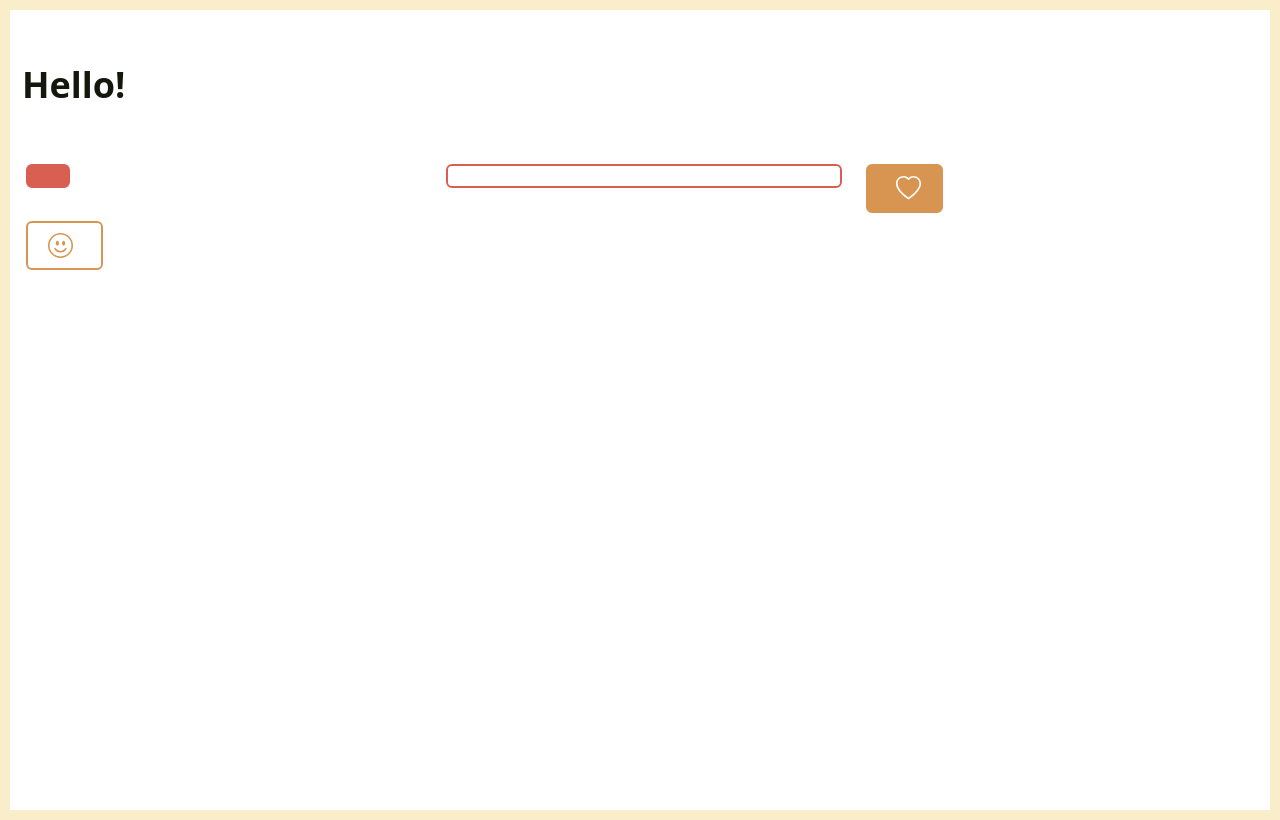
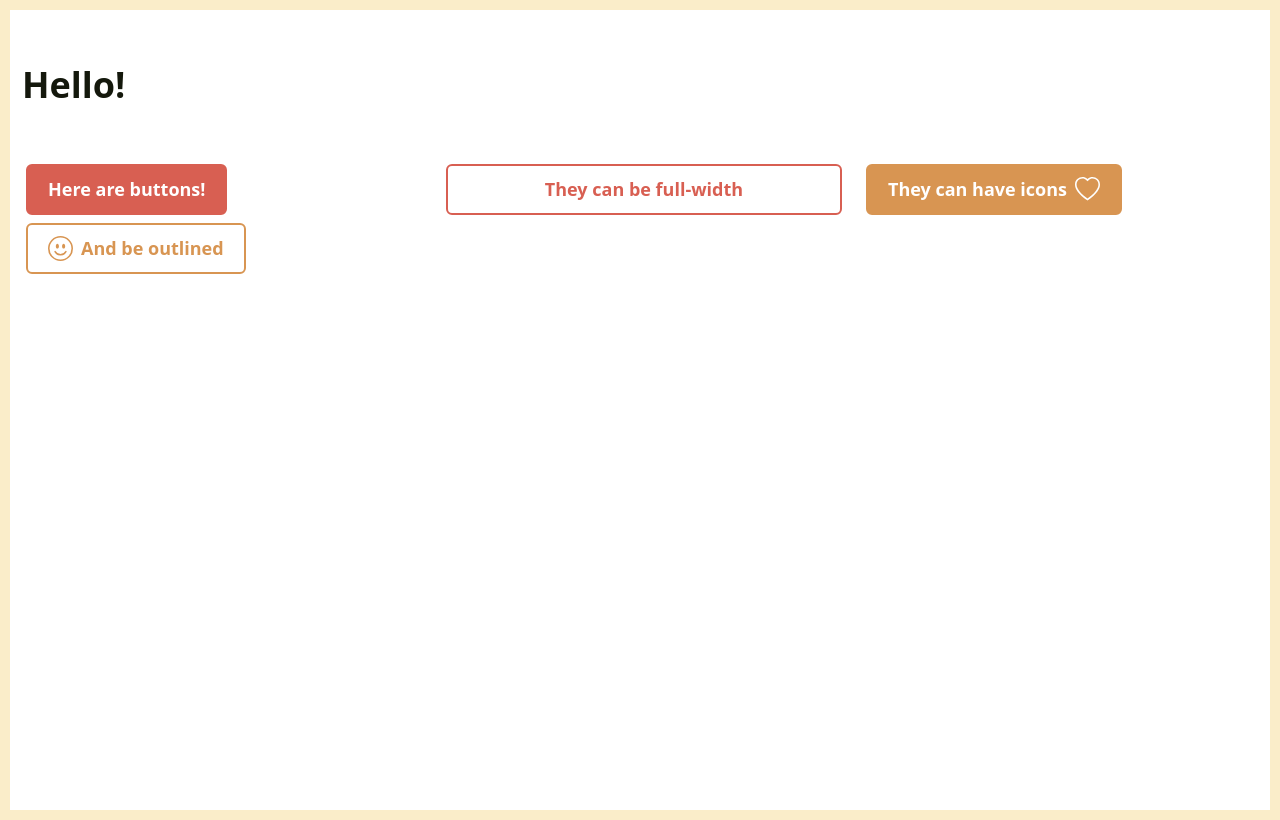
Before and after one commit to tetianakanafotska/memoreel-frontend, a React (Vite) app: page / in a window 1280 px wide. Built offline with nearby package versions, Linux system fonts and the light colour scheme; no server answers.

Commit message:
Adjust structure of Button component

```diff
--- a/src/pages/LandingPage.jsx
+++ b/src/pages/LandingPage.jsx
@@ -1,48 +1,59 @@
-import styles from "./styles/LandingPage.module.sass";
-import { Button } from "@components";
-import { Heart, EmojiSmile } from "react-bootstrap-icons"; // see https://icons.getbootstrap.com/
-import { Container, Row, Col } from "react-bootstrap";
+import styles from './styles/LandingPage.module.sass';
+import { Button } from '@components';
+import { Heart, EmojiSmile } from 'react-bootstrap-icons'; // see https://icons.getbootstrap.com/
+import { Container, Row, Col } from 'react-bootstrap';
 
 export default function LandingPage() {
 	return (
 		<div className={styles.landingpage}>
 			<Container fluid>
-        <Row className="my-5">
+				<Row className='my-5'>
 					<Col>
 						<h1>Hello!</h1>
 					</Col>
 				</Row>
 
 				<Row>
-          <Col md="6" lg="4">
-            <Button to="/" label="Here are buttons!" type="primary" />
+					<Col md='6' lg='4'>
+						<Button
+							to='/'
+							type='primary'>
+							Here are buttons!
+						</Button>
 					</Col>
 
-          <Col md="6" lg="4">
+					<Col
+						md='6'
+						lg='4'>
 						<Button
-              to="/"
-              label="They can be full-width"
-              type="primary-outline"
-              fullWidth
-            />
+							to='/'
+							type='primary-outline'
+							fullWidth>
+							They can be full-width
+						</Button>
 					</Col>
 
-          <Col md="6" lg="4">
+					<Col
+						md='6'
+						lg='4'>
 						<Button
-              to="/"
-              label="They can have icons"
-              type="secondary"
-              iconRight={<Heart />}
-            />
+							to='/'
+							type='secondary'
+							iconRight={<Heart />}>
+							They can have icons
+						</Button>
 					</Col>
 
-          <Col md="6" lg="4">
+					<Col
+						md='6'
+						lg='4'>
 						<Button
-              to="/"
-              label="And be outlined"
-              type="secondary-outline"
+							to='/'
+							type='secondary-outline'
 							iconLeft={<EmojiSmile />}
-            />
+						>
+            And be outlined
+						</Button>
 					</Col>
 				</Row>
 			</Container>
```
Lines whose indentation alone changed are shown as unchanged.
